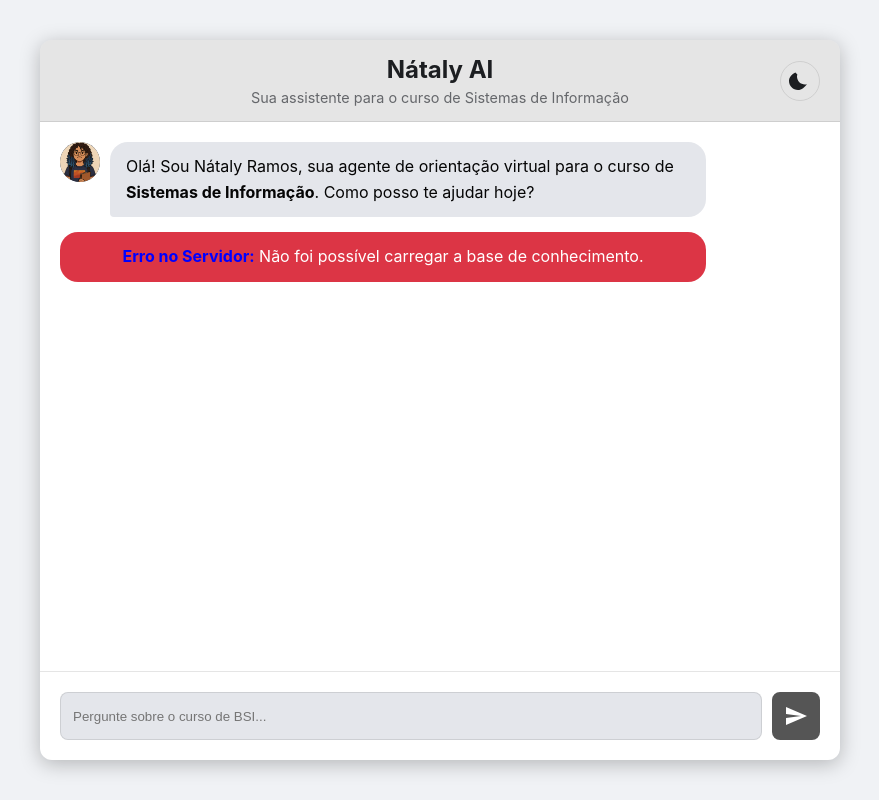
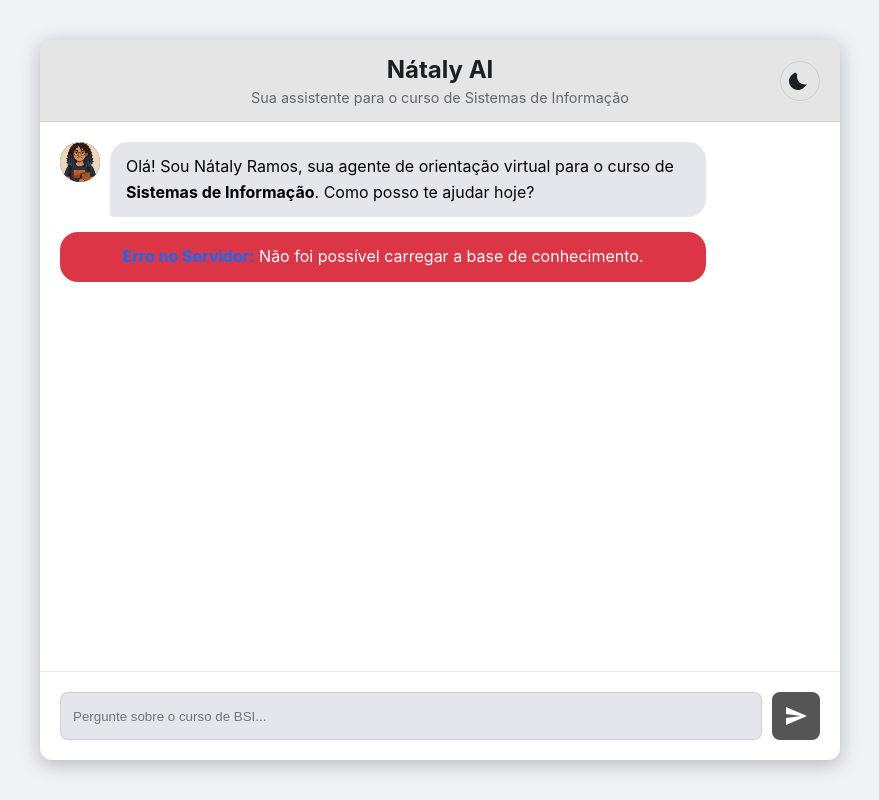
Before and after one commit to hugosb2/bsi-Agent, a Flask app: page / in a window 1280 px wide. Shown: the whole page, without its empty margins (200-1079 px from the left). Run offline with Flask 3, Linux system fonts and the light colour scheme.

Commit message:
correção de bugs visuais

```diff
--- a/static/css/style.css
+++ b/static/css/style.css
@@ -1,25 +1,22 @@
 :root {
-    --accent-color: blue;
-    --accent-hover-color: blue;
+    --accent-color: #0d6efd;
+    --accent-hover-color: #0b5ed7;
     --text-on-accent: #ffffff;
-
     --background-color-light: #f0f2f5;
     --surface-color-light: #ffffff;
     --primary-text-color-light: #1c1e21;
     --secondary-text-color-light: #65676b;
-    --user-msg-bg-light: blue;
+    --user-msg-bg-light: #cfe2ff;
     --ai-msg-bg-light: #e4e6eb;
     --input-bg-light: #e4e6eb;
     --border-color-light: rgba(0, 0, 0, 0.1);
-    --user-msg-text-light: #e0e0e0;
+    --user-msg-text-light: #052859;
     --ai-msg-text-light: #050505;
-
-
     --background-color-dark: #121212;
     --surface-color-dark: #1e1e1e;
     --primary-text-color-dark: #e0e0e0;
     --secondary-text-color-dark: #b0b0b0;
-    --user-msg-bg-dark: blue;
+    --user-msg-bg-dark: #213b5a;
     --ai-msg-bg-dark: #34495e;
     --input-bg-dark: #2a2a2a;
     --border-color-dark: rgba(255, 255, 255, 0.1);
@@ -40,7 +37,7 @@
     --ai-msg-text: var(--ai-msg-text-light);
 }
 
-body.dark-theme, [data-theme="dark"] {
+[data-theme="dark"] {
     --bg-color: var(--background-color-dark);
     --surface-color: var(--surface-color-dark);
     --primary-text: var(--primary-text-color-dark);
@@ -97,7 +94,7 @@
 .header-title {
     flex-grow: 1;
     text-align: center;
-    margin-left: 40px; /* Space for the button */
+    margin-left: 40px;
 }
 
 header h1 { margin: 0; font-size: 1.5rem; }
```
